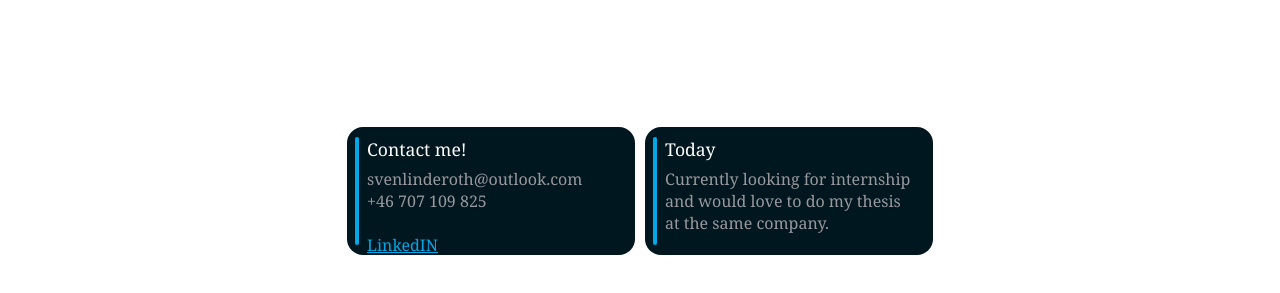
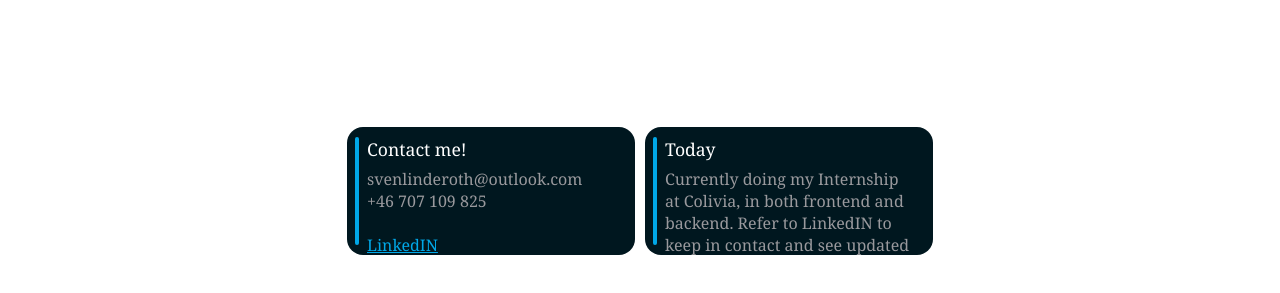
Before and after one commit to SvenLinderoth/portfolio_2.0, a plain HTML site: page index.html in a window 1280 px wide. Shown: the part 1609-1902 px from the top of the page. Drawn offline with nearby package versions, Linux system fonts and the light colour scheme.

Commit message:
Update index.html
last update perhaps of this portfolio

```diff
--- a/index.html
+++ b/index.html
@@ -110,7 +110,7 @@
         <div class="notiglow"></div>
         <div class="notiborderglow"></div>
         <div class="notititle">Today</div>
-        <div class="notibody">  Currently looking for internship and would love to do my thesis at the same company.
+        <div class="notibody"> Currently doing my Internship at Colivia, in both frontend and backend. Refer to LinkedIN to keep in contact and see updated portfolio in the future
     </div>
     <!-- <button class="back-up-btn">
         <img src="./src/logos/go-up.png" alt="goup" class="back-up-img"> Go Back Up
```
